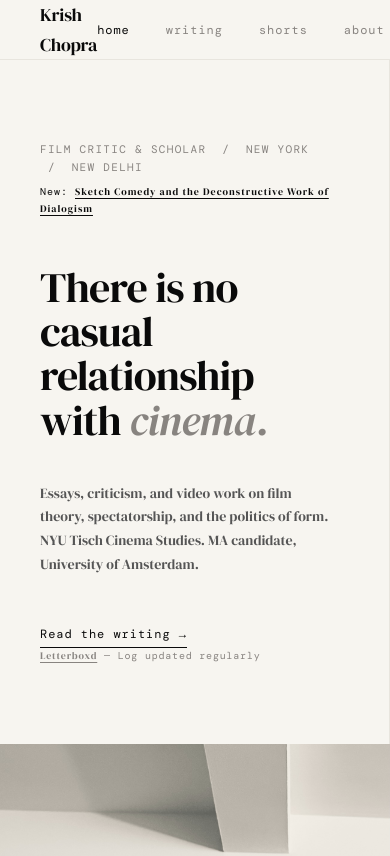
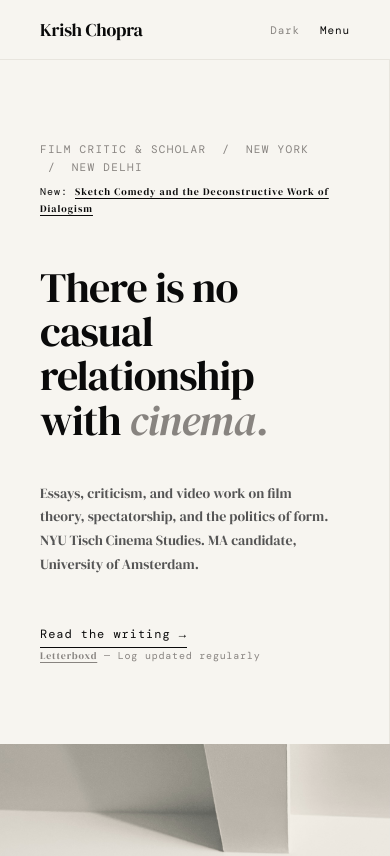
Before and after one commit to KrishChopra04/krish-portfolio, a Next.js app: page / in a window 390 px wide. Shown: the top 856 px of the page. Built offline with nearby package versions, Linux system fonts and the light colour scheme; a web font is replaced by a local one.

Commit message:
Update globals.css

```diff
--- a/app/globals.css
+++ b/app/globals.css
@@ -77,3 +77,13 @@ code, pre, .mono {
   --gray-light: #2a2a2a;
   --gray-muted: #888480;
 }
+
+@media (max-width: 768px) {
+  .nav-desktop {
+    display: none !important;
+  }
+
+  .nav-hamburger {
+    display: block !important;
+  }
+}
```
